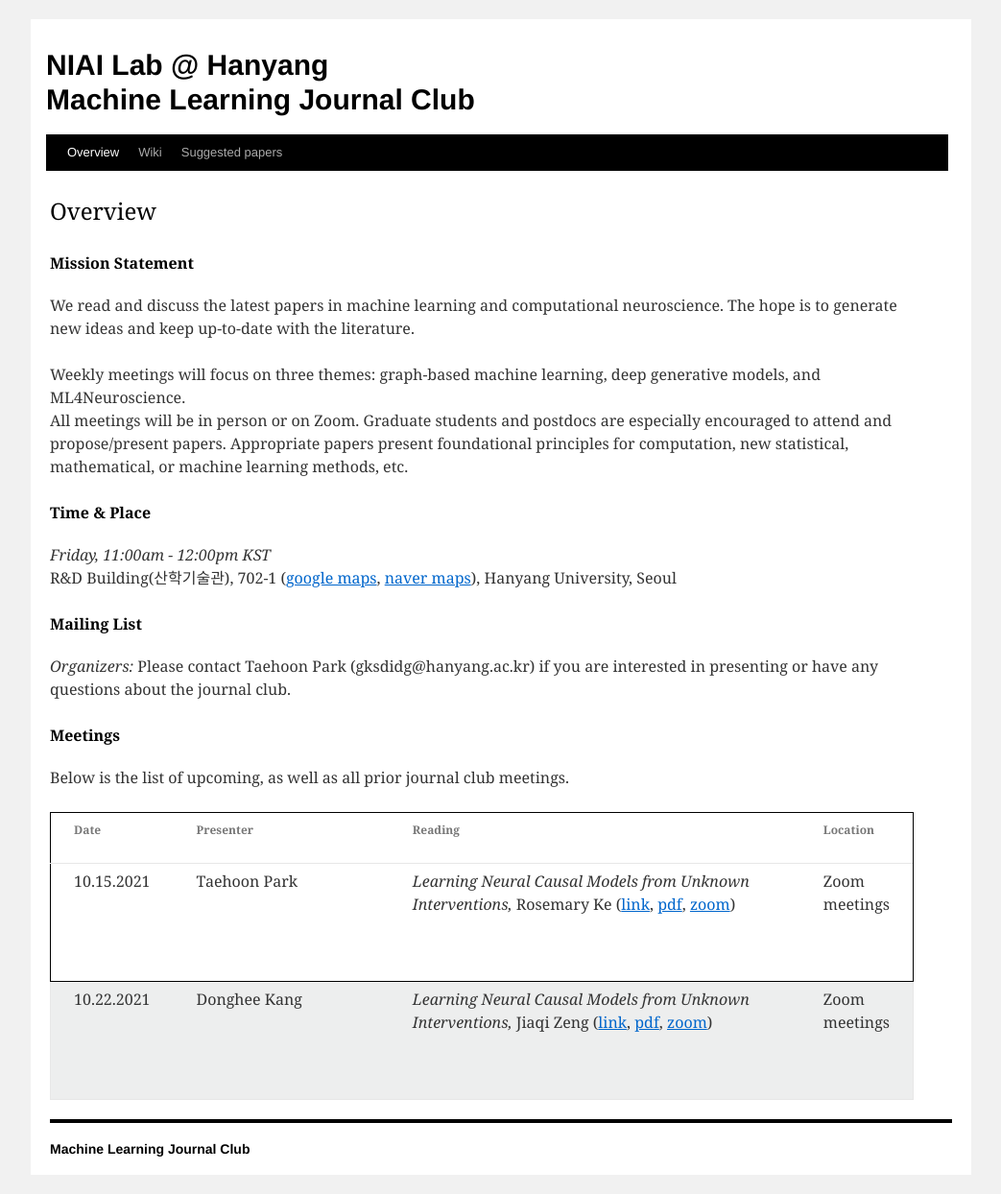
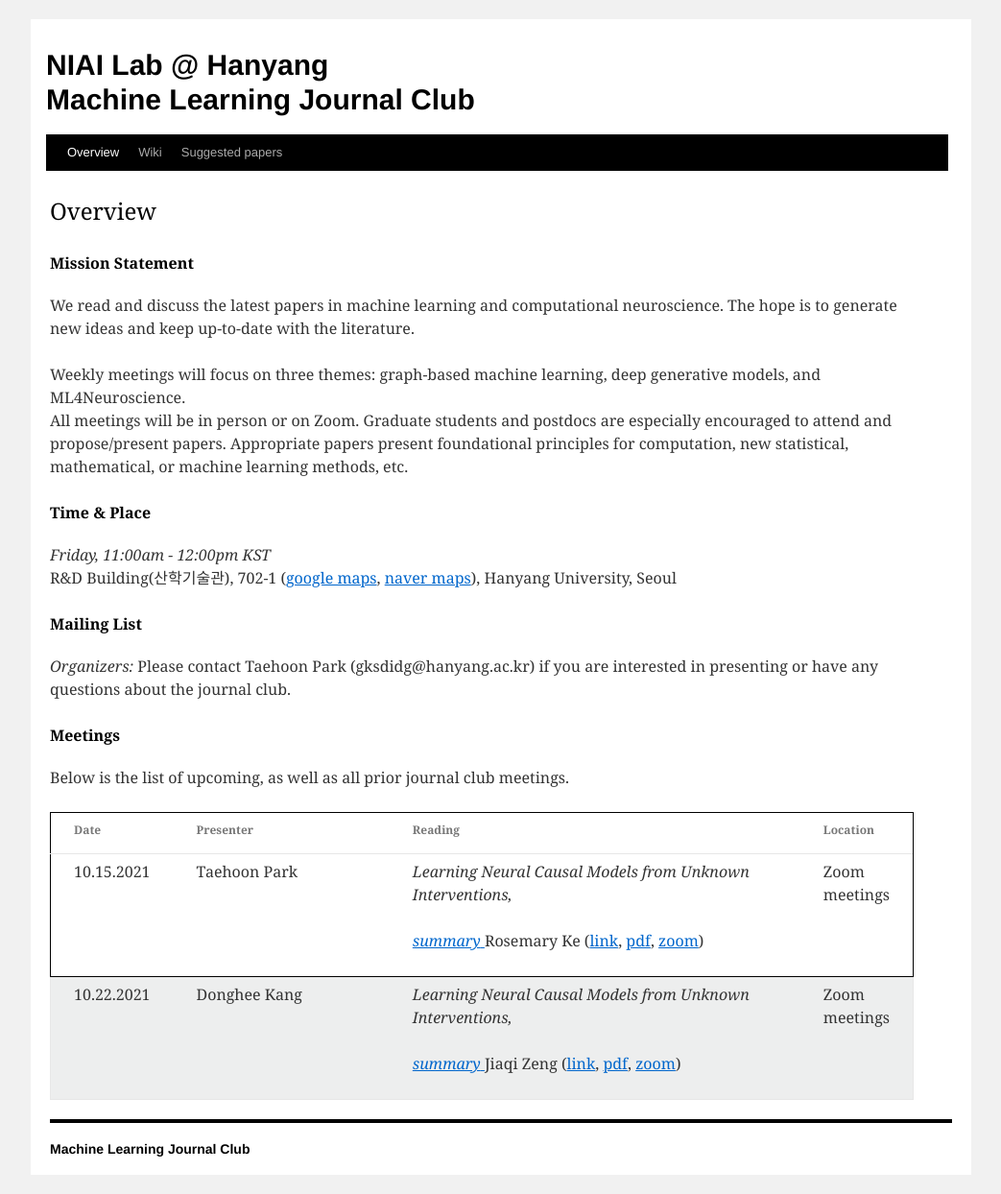
Before and after one commit to niai-lab/GraphML-JC, a Jekyll site: the page built from index.html, in a window 1280 px wide. Shown: the whole page at 96% size, without its empty margins (118-1161 px from the left). Built offline with Jekyll 4.4.1, drawn with Linux system fonts in a browser that asks for light colours.

Commit message:
Summary Test 2

```diff
--- a/_data/meeting_info.yml
+++ b/_data/meeting_info.yml
@@ -16,4 +16,4 @@
   pdf: /GraphML-JC/pdf/Contrastive_self-supervised_Learning_for_GC.pdf
   zoom: https://zoom.us/j/92336352299?pwd=b0JwWnByTDRIamhpcktYdGx0aGxkZz09
   location: "Zoom meetings"
-  summary: ""
+  summary: "Test2"
--- a/_includes/meetings.html
+++ b/_includes/meetings.html
@@ -46,7 +46,12 @@
         {% if entry.pdf == "None" %}
           <p><i>{{entry.paper}}</i>
         {% else %}
-          <p><i>{{entry.paper}}, </i>
+          <p><i>{{entry.paper}}, </i></p>
+          <a onclick="this.nextSibling.style.display=(this.nextSibling.style.display=='none')?'block':'none';" href="javascript:void(0)">
+              <i>summary</i>
+              </a><div style="DISPLAY: none">
+              {{entry.summary}}
+              </div>
         {% endif %}
         {{entry.authors}}
       {% endif %}
```
Also changed, not shown: 1 other file.
